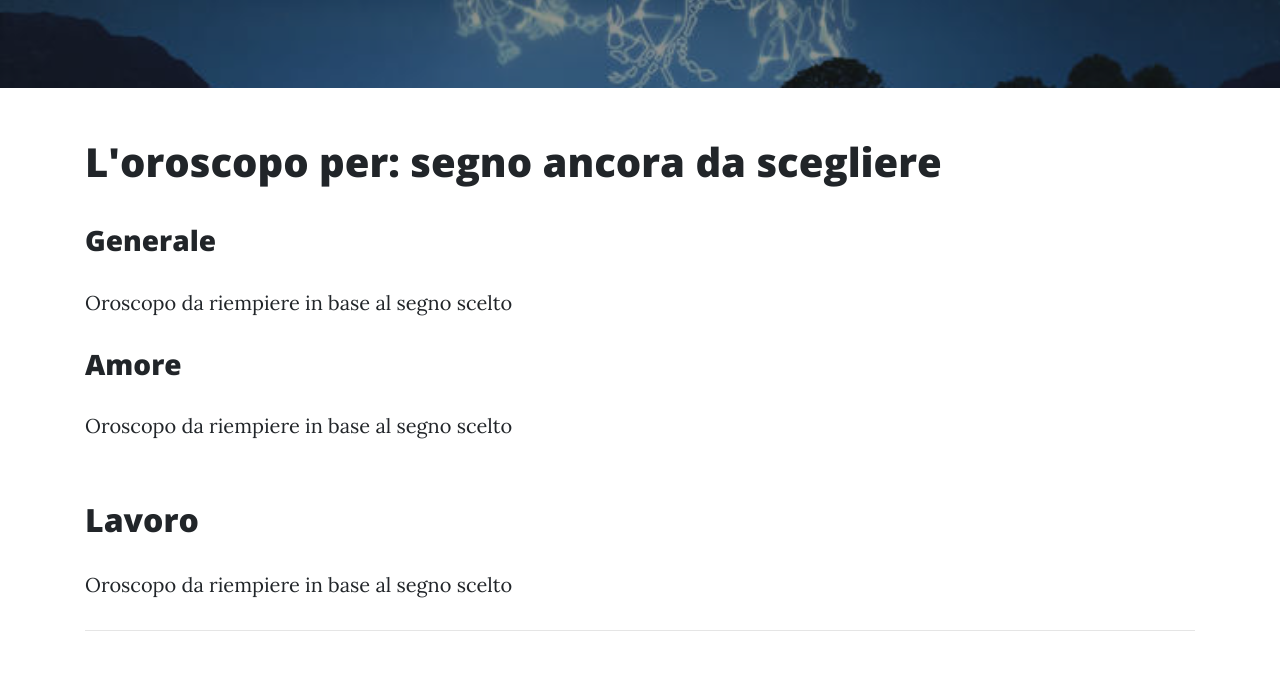
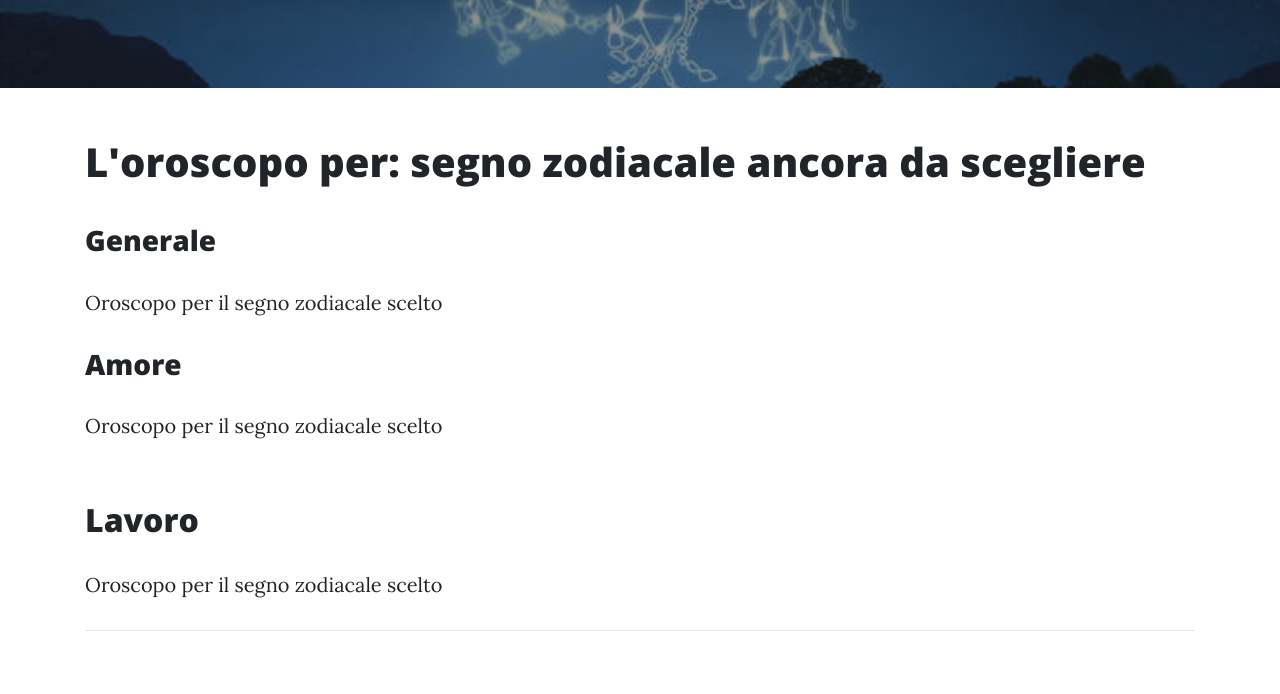
Before and after one commit to Linkinax/ilmiooroscopo.it, a website: page startbootstrap-clean-blog-gh-pages/SegnoScelto.html in a window 1280 px wide. Shown: the part 365-1059 px from the top of the page. Drawn offline with nearby package versions, Linux system fonts and the light colour scheme; no server answers.

Commit message:
SEO shiet, first time wtf is this shit

```diff
--- a/startbootstrap-clean-blog-gh-pages/SegnoScelto.html
+++ b/startbootstrap-clean-blog-gh-pages/SegnoScelto.html
@@ -89,18 +89,18 @@
     <!-- Main Content -->
     <div class="container">
 
-          <h1 id="Titolo">L'oroscopo per: segno ancora da scegliere </h1>
+          <h1 id="Titolo">L'oroscopo per: segno zodiacale ancora da scegliere </h1>
             <h2 id="Data"> </h2>
           <br>
 
           <h3 id="Generale">Generale</h3>
-        <p id="DescrizioneGenerale"> Oroscopo da riempiere in base al segno scelto</p>
+        <p id="DescrizioneGenerale"> Oroscopo per il segno zodiacale scelto</p>
 
           <h3 id="Amore">Amore</h3>
-        <p id="DescrizioneAmore"> Oroscopo da riempiere in base al segno scelto</p>
+        <p id="DescrizioneAmore"> Oroscopo per il segno zodiacale scelto</p>
               <br>
           <h2 id="Lavoro">Lavoro</h2>
-        <p id="DescrizioneLavoro"> Oroscopo da riempiere in base al segno scelto</p>
+        <p id="DescrizioneLavoro"> Oroscopo per il segno zodiacale scelto</p>
 
 
 
```
Also changed, not shown: startbootstrap-clean-blog-gh-pages/oroscopoSettimanale.html (+3 -3 lines), startbootstrap-clean-blog-gh-pages/segniZodiacali.html (+1 -1 lines).
